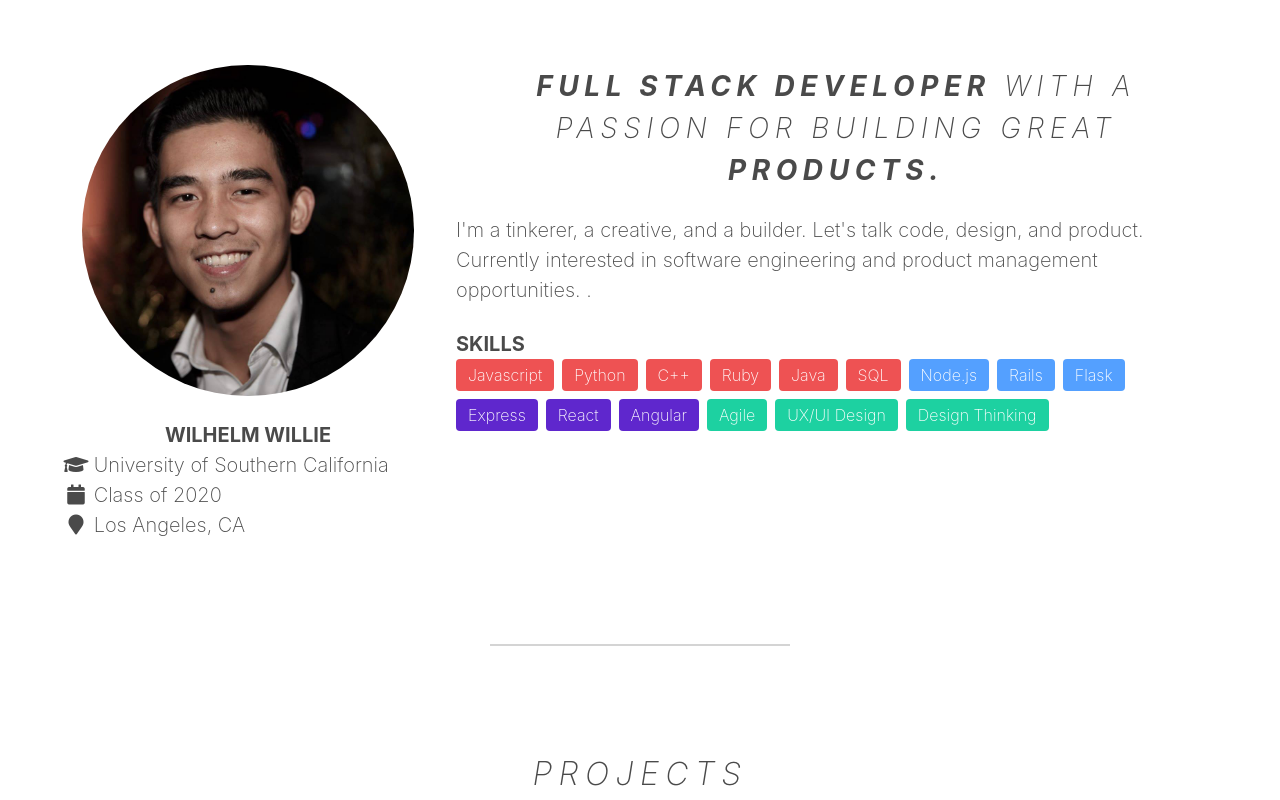
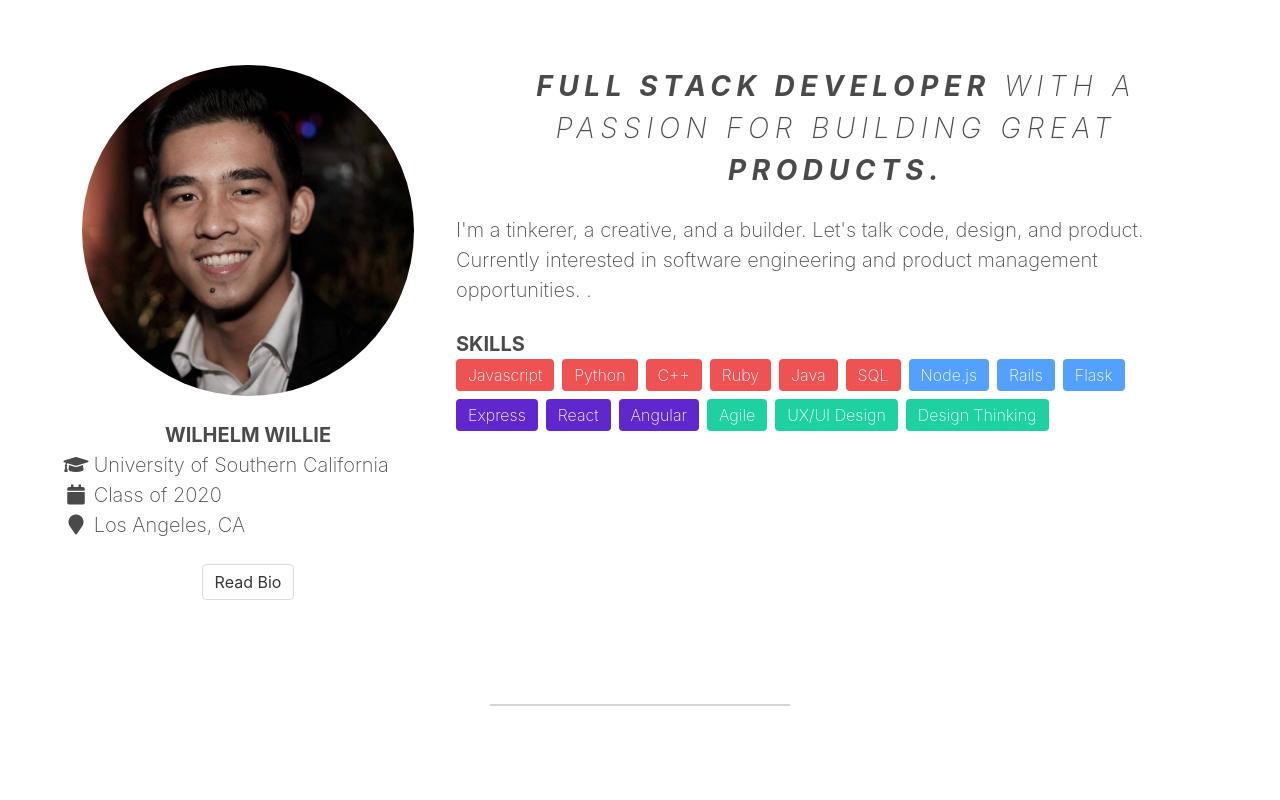
Before and after one commit to WilhelmWillie/wilhelmwillie.github.io, a website: page index.html in a window 1280 px wide. Shown: the part 1067-1867 px from the top of the page. Drawn offline with nearby package versions, Linux system fonts and the light colour scheme.

Commit message:
Added bio button; to-do includes bio modal and projects section

```diff
--- a/index.html
+++ b/index.html
@@ -66,6 +66,10 @@ Hey friends inspecting my HTML!
               <span class="icon"><i class="fas fa-map-marker"></i></span>
               Los Angeles, CA
             </p>
+
+            <div class="bio-button-container has-text-centered">
+              <button class="button button-primary">Read Bio</button>
+            </div>
           </div>
 
           <div class="column" data-aos="zoom-in-left">
--- a/scss/about.scss
+++ b/scss/about.scss
@@ -46,6 +46,10 @@
     display: block;
     margin-bottom: 1.5rem;
   }
+
+  .bio-button-container {
+    margin-top: 1.5rem;
+  }
 }
 
 .tags {
```
Also changed, not shown: assets/css/stylesheet.css, 1 other file.
